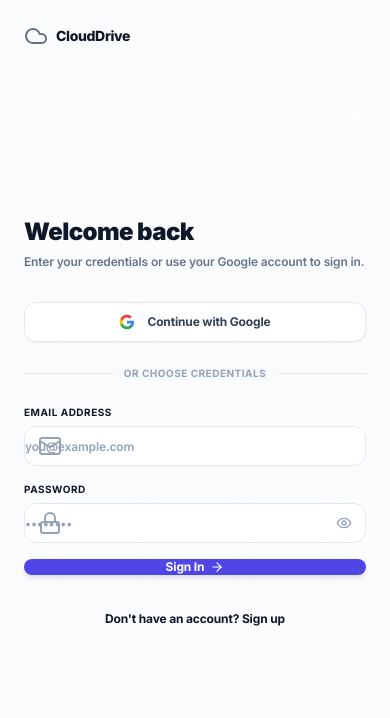
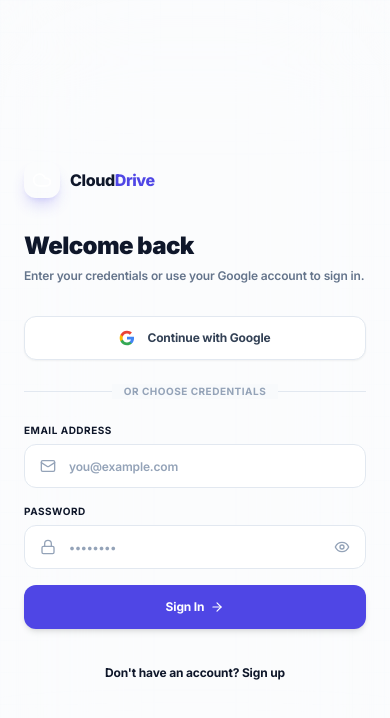
Before and after one commit to Syedd18/CloudDrive, a Next.js app: page /login in a window 390 px wide. Shown: the top 718 px of the page. Built offline with nearby package versions, Linux system fonts and the light colour scheme.

Commit message:
Fix login page input spacing overlap and responsive card formatting on landing page

```diff
--- a/src/app/login/page.tsx
+++ b/src/app/login/page.tsx
@@ -153,17 +153,21 @@
       </div>
 
       {/* Right Column: Form Panel */}
-      <div className="flex-1 flex flex-col justify-center px-6 py-12 md:px-12 lg:px-16 xl:px-24 relative z-10 bg-white/40 dark:bg-slate-950/20 backdrop-blur-3xl">
-
-        {/* Mobile Header (Back home link) */}
-        <div className="absolute top-6 left-6 lg:hidden">
-          <Link href="/landing" className="flex items-center gap-2 text-slate-500 dark:text-slate-400 hover:text-slate-800 dark:hover:text-white transition-colors">
-            <Cloud className="w-4.5 h-4.5 text-indigo-650" />
-            <span className="font-extrabold text-sm tracking-tight text-slate-900 dark:text-white">CloudDrive</span>
-          </Link>
-        </div>
+      <div className="flex-1 flex flex-col justify-center px-6 py-10 md:px-12 lg:px-16 xl:px-24 relative z-10 bg-white/40 dark:bg-slate-950/20 backdrop-blur-3xl min-h-screen">
 
         <div className="w-full max-w-sm lg:mr-auto lg:ml-0 mx-auto z-10">
+          {/* Logo inside layout flow for mobile/tablet to avoid absolute overlaps */}
+          <div className="lg:hidden mb-8">
+            <Link href="/landing" className="inline-flex items-center gap-2.5 hover:opacity-90 transition-opacity group">
+              <div className="w-9 h-9 rounded-xl bg-indigo-650 flex items-center justify-center shadow-lg shadow-indigo-600/20 group-hover:scale-105 transition-transform">
+                <Cloud className="w-5 h-5 text-white" />
+              </div>
+              <span className="font-extrabold text-base tracking-tight text-slate-900 dark:text-white">
+                Cloud<span className="text-indigo-600 dark:text-indigo-400">Drive</span>
+              </span>
+            </Link>
+          </div>
+
           {/* Header */}
           <div className="text-left mb-8">
             <h1 className="text-2xl font-black text-slate-900 dark:text-white tracking-tight">
@@ -180,7 +184,7 @@
           <button
             type="button"
             onClick={handleGoogleSignIn}
-            className="w-full flex items-center justify-center gap-3 px-4 h-10 border border-slate-200 dark:border-slate-800 hover:border-slate-350 dark:hover:border-slate-700 bg-white dark:bg-slate-900 text-slate-700 dark:text-slate-350 text-xs font-bold rounded-xl transition-all shadow-sm"
+            className="w-full flex items-center justify-center gap-3 px-4 h-11 border border-slate-200 dark:border-slate-800 hover:border-slate-350 dark:hover:border-slate-700 bg-white dark:bg-slate-900 text-slate-700 dark:text-slate-350 text-xs font-bold rounded-xl transition-all shadow-sm"
           >
             <svg className="w-4 h-4" viewBox="0 0 24 24">
               <path
@@ -234,7 +238,7 @@
                     required={!isLogin}
                     value={formData.name}
                     onChange={(e) => setFormData({ ...formData, name: e.target.value })}
-                    className="w-full h-10 px-3.5 rounded-xl border border-slate-200 dark:border-slate-800 bg-white dark:bg-slate-900 text-xs font-semibold text-slate-900 dark:text-white placeholder:text-slate-400 dark:placeholder:text-slate-500 focus:border-indigo-500 focus:ring-2 focus:ring-indigo-500/10 focus:outline-none transition-all duration-150"
+                    className="w-full h-11 px-4 rounded-xl border border-slate-200 dark:border-slate-800 bg-white dark:bg-slate-900 text-xs font-semibold text-slate-900 dark:text-white placeholder:text-slate-400 dark:placeholder:text-slate-500 focus:border-indigo-500 focus:ring-2 focus:ring-indigo-500/10 focus:outline-none transition-all duration-150"
                     placeholder="John Doe"
                   />
                 </motion.div>
@@ -246,14 +250,14 @@
                 Email Address
               </label>
               <div className="relative">
-                <Mail className="absolute left-3.5 top-1/2 -translate-y-1/2 w-4.5 h-4.5 text-slate-400 dark:text-slate-550" />
+                <Mail className="absolute left-4 top-1/2 -translate-y-1/2 w-4 h-4 text-slate-400 dark:text-slate-550" />
                 <input
                   id="email"
                   type="email"
                   required
                   value={formData.email}
                   onChange={(e) => setFormData({ ...formData, email: e.target.value })}
-                  className="w-full h-10 pl-10.5 pr-3.5 rounded-xl border border-slate-200 dark:border-slate-800 bg-white dark:bg-slate-900 text-xs font-semibold text-slate-900 dark:text-white placeholder:text-slate-400 dark:placeholder:text-slate-550 focus:border-indigo-500 focus:ring-2 focus:ring-indigo-500/10 focus:outline-none transition-all duration-150"
+                  className="w-full h-11 pl-11 pr-4 rounded-xl border border-slate-200 dark:border-slate-800 bg-white dark:bg-slate-900 text-xs font-semibold text-slate-900 dark:text-white placeholder:text-slate-400 dark:placeholder:text-slate-550 focus:border-indigo-500 focus:ring-2 focus:ring-indigo-500/10 focus:outline-none transition-all duration-150"
                   placeholder="you@example.com"
                 />
               </div>
@@ -271,21 +275,21 @@
                 )}
               </div>
               <div className="relative">
-                <Lock className="absolute left-3.5 top-1/2 -translate-y-1/2 w-4.5 h-4.5 text-slate-400 dark:text-slate-550" />
+                <Lock className="absolute left-4 top-1/2 -translate-y-1/2 w-4 h-4 text-slate-400 dark:text-slate-550" />
                 <input
                   id="password"
                   type={showPassword ? "text" : "password"}
                   required
                   value={formData.password}
                   onChange={(e) => setFormData({ ...formData, password: e.target.value })}
-                  className="w-full h-10 pl-10.5 pr-10.5 rounded-xl border border-slate-200 dark:border-slate-800 bg-white dark:bg-slate-900 text-xs font-semibold text-slate-900 dark:text-white placeholder:text-slate-400 dark:placeholder:text-slate-550 focus:border-indigo-500 focus:ring-2 focus:ring-indigo-500/10 focus:outline-none transition-all duration-150"
+                  className="w-full h-11 pl-11 pr-11 rounded-xl border border-slate-200 dark:border-slate-800 bg-white dark:bg-slate-900 text-xs font-semibold text-slate-900 dark:text-white placeholder:text-slate-400 dark:placeholder:text-slate-550 focus:border-indigo-500 focus:ring-2 focus:ring-indigo-500/10 focus:outline-none transition-all duration-150"
                   placeholder={isLogin ? "••••••••" : "Password123"}
                   minLength={isLogin ? 1 : 8}
                 />
                 <button
                   type="button"
                   onClick={() => setShowPassword(!showPassword)}
-                  className="absolute right-3.5 top-1/2 -translate-y-1/2 text-slate-400 hover:text-slate-600 dark:hover:text-slate-350"
+                  className="absolute right-4 top-1/2 -translate-y-1/2 text-slate-400 hover:text-slate-600 dark:hover:text-slate-350"
                 >
                   {showPassword ? <EyeOff className="w-4 h-4" /> : <Eye className="w-4 h-4" />}
                 </button>
@@ -295,7 +299,7 @@
             <button
               type="submit"
               disabled={isLoading}
-              className="w-full h-10.5 bg-indigo-600 hover:bg-indigo-700 text-white text-xs font-bold rounded-xl shadow-md shadow-indigo-650/10 hover:shadow-indigo-650/20 hover:-translate-y-0.5 transition-all duration-150 flex items-center justify-center gap-1.5 disabled:opacity-50 disabled:cursor-not-allowed cursor-pointer mt-6"
+              className="w-full h-11 bg-indigo-600 hover:bg-indigo-700 text-white text-xs font-bold rounded-xl shadow-md shadow-indigo-650/10 hover:shadow-indigo-650/20 hover:-translate-y-0.5 transition-all duration-150 flex items-center justify-center gap-1.5 disabled:opacity-50 disabled:cursor-not-allowed cursor-pointer mt-6"
             >
               {isLoading ? (
                 <>
```
Also changed, not shown: src/app/landing/page.tsx (+22 -24 lines).
